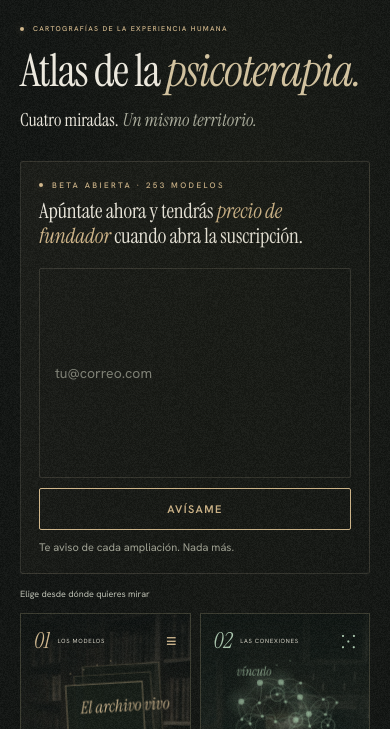
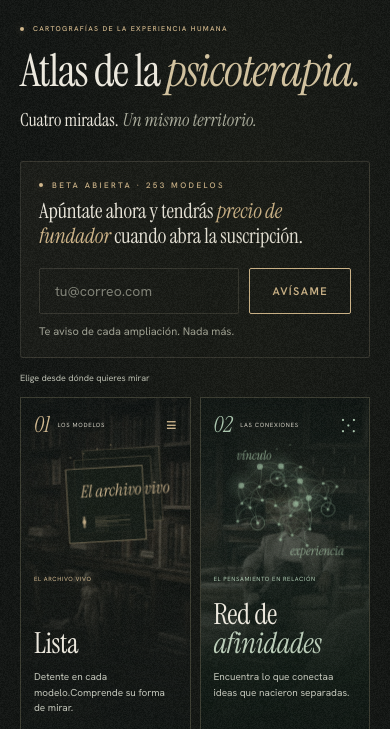
Before and after one commit to josepmunta-design/modelos-app, a website: page public/index.html in a window 390 px wide. Shown: the part 77-806 px from the top of the page. Drawn offline with Linux system fonts and the light colour scheme; no server answers.

Commit message:
Corrige formulario de email en móvil

```diff
--- a/public/assets/atlas-home/home.css
+++ b/public/assets/atlas-home/home.css
@@ -194,7 +194,7 @@ h1 em { font-weight: 400; color: #cfbf9b; }
 .aviso h2 { font-family: var(--serif); font-size: clamp(19px, 1.85vw, 28px); line-height: 1.2; font-weight: 400; letter-spacing: -.2px; margin-top: 9px; max-width: 22ch; }
 .aviso h2 em { color: var(--gold); font-style: italic; }
 .aviso .eyebrow { display: flex; align-items: center; gap: 9px; }
-.aviso .lista-espera { max-width: 100%; gap: 9px; }
+.aviso .lista-espera { width: 100%; min-width: 0; max-width: 100%; gap: 9px; }
 .aviso .lista-espera-estado { font-size: 11px; min-height: 1.4em; }
 .aviso .lista-espera-cierre { font-size: 15px; }
 @media (max-width: 1100px) {
@@ -204,4 +204,7 @@ h1 em { font-weight: 400; color: #cfbf9b; }
 @media (max-width: 760px) {
   .aviso { margin-bottom: 14px; padding: 18px; }
   .aviso h2 { font-size: 21px; }
+  .aviso .lista-espera-campos { width: 100%; min-width: 0; flex-direction: row; flex-wrap: nowrap; }
+  .aviso .lista-espera input[type="email"] { flex: 1 1 0; }
+  .aviso .lista-espera button[type="submit"] { width: auto; }
 }
```
